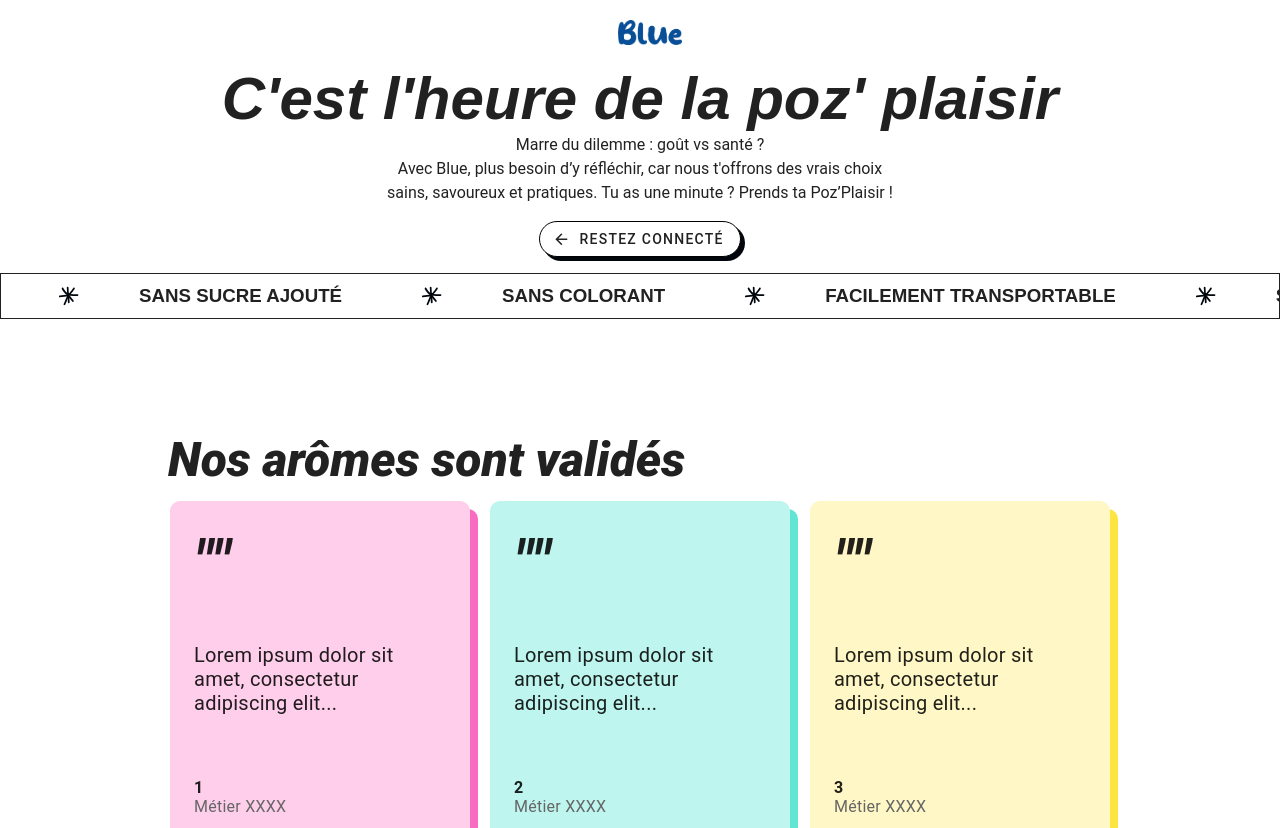
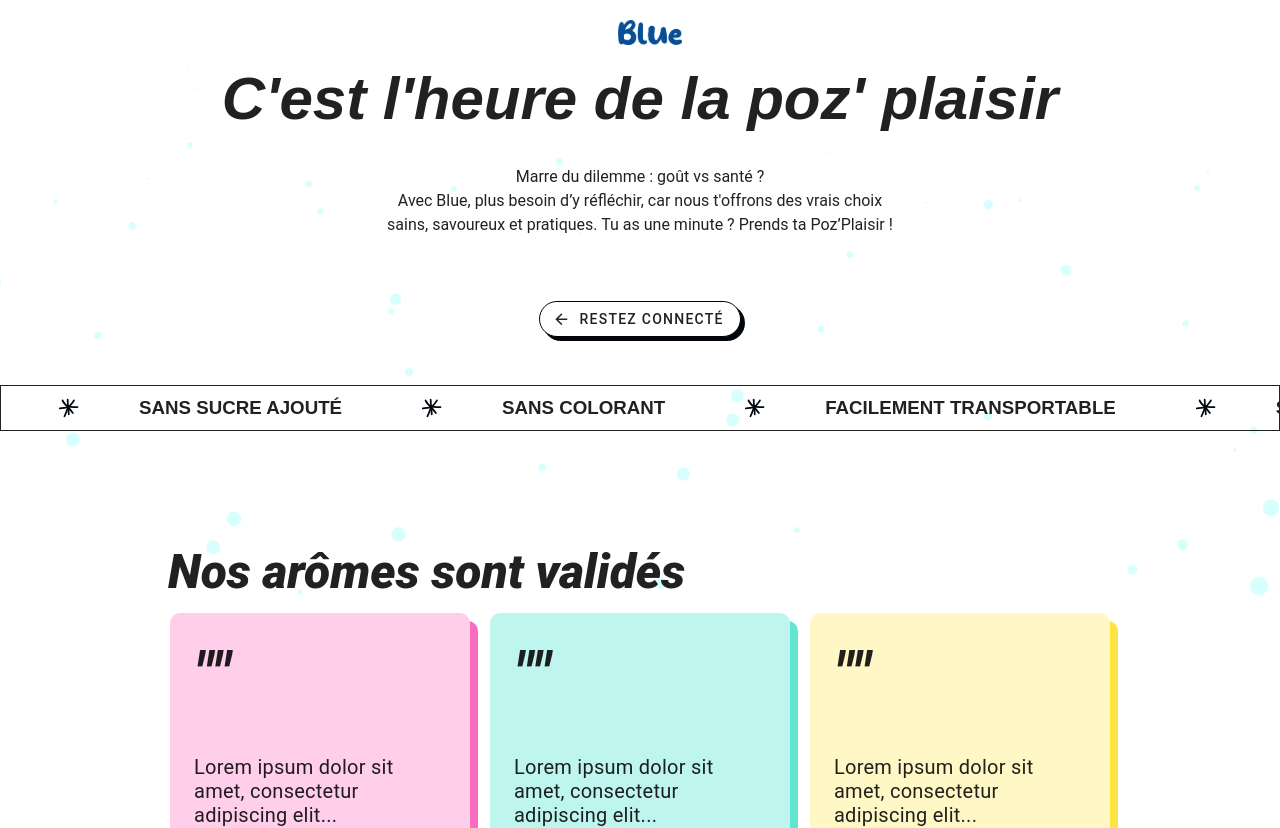
Before and after one commit to Blue-MDS/landing-page, a Vue app: page / in a window 1280 px wide. Shown: the top 828 px of the page. Built offline with nearby package versions, Linux system fonts and the light colour scheme; no server answers.

Commit message:
feat(Style): re-add bubbles

```diff
--- a/index.html
+++ b/index.html
@@ -9,10 +9,10 @@
 </head>
 
 <body>
-  <!-- <canvas id="canvas-soda"></canvas> -->
+  <canvas id="canvas-soda"></canvas>
   <div id="app"></div>
   <script type="module" src="/src/main.js"></script>
-  <!-- <script src="./scripts/script.js" type="module"></script> -->
+  <script src="./scripts/script.js" type="module"></script>
 </body>
 
 </html>
--- a/src/views/Home.vue
+++ b/src/views/Home.vue
@@ -12,12 +12,12 @@
       <v-img src="../assets/lemon.png" class="floating-img img2"></v-img>
       <v-img :aspect-ratio="1" src="../assets/strawberry.png" class="floating-img img3"></v-img>
     </div> -->
-    <div class="description text-center">
+    <div class="description text-center my-8">
       <p>Marre du dilemme : goût vs santé ? <br>
 Avec Blue, plus besoin d’y réfléchir, car nous t'offrons des vrais choix <br>
  sains, savoureux et pratiques. Tu as une minute ? Prends ta Poz’Plaisir ! </p>
     </div>
-    <v-btn prepend-icon="mdi-arrow-left" rounded class="mt-4">Restez connecté</v-btn>
+    <v-btn prepend-icon="mdi-arrow-left" rounded class="my-8" href="#destination-part">Restez connecté</v-btn>
   </div>
   <div class="py-2 px-2 text-slider overflow-hidden text-no-wrap my-4">
     <div class="d-flex align-center">
@@ -39,7 +39,7 @@
     </span>
   </div>
   <div class="section">
-    <FormComp />
+    <FormComp id="destination-part" />
   </div>
   <!-- <v-btn prepend-icon="mdi-arrow-left" rounded /> -->
 </template>
```
